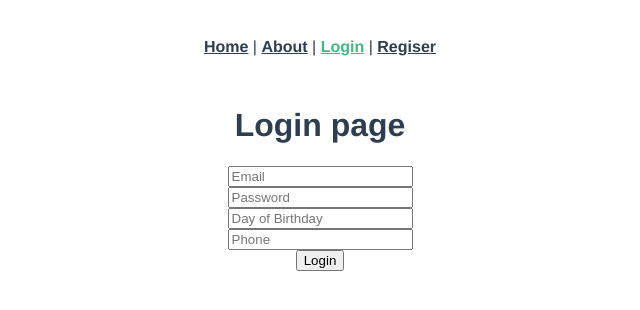
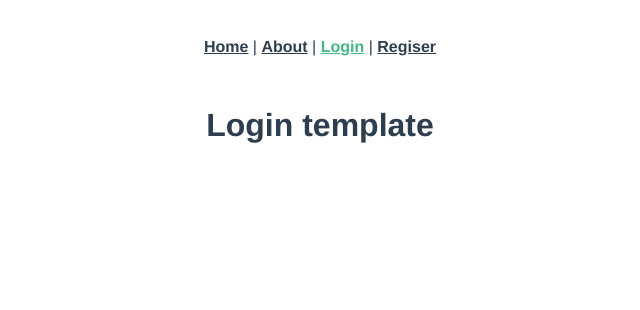
Before and after one commit to bcovies/mevn-stack, a Vue app in the folder frontend/: page /login in a window 1280 px wide. Shown: the top 310 px of the page, without its empty margins (320-960 px from the left). Built offline with nearby package versions, Linux system fonts and the light colour scheme.

Commit message:
Adicionado request funcional

```diff
--- a/frontend/src/components/LoginFormComponent.vue
+++ /dev/null
@@ -1,75 +0,0 @@
-<script>
-import axios from "axios";
-export default {
-  data() {
-    return {
-      email: "",
-      passwd: "",
-      dob: "",
-      phone: "",
-    };
-  },
-  methods: {
-    onInputEmail(e) {
-      this.email = e.target.value;
-    },
-    onInputPasswd(e) {
-      this.passwd = e.target.value;
-    },
-    onInputDob(e) {
-      this.dob = e.target.value;
-    },
-    onInputPhone(e) {
-      this.phone = e.target.value;
-    },
-    async onSubmitLogin() {
-      console.log(
-        `Sending to backend (${process.env.VUE_APP_API_ENDPOINT}) login informations...`
-      );
-      console.log(`${this.email}:${this.passwd}:${this.dob}:${this.phone}`);
-      try {
-        const data = await axios.post(
-          `http://${process.env.VUE_APP_API_ENDPOINT}/auth/register`,
-          {
-            email: this.email,
-            passwd: this.passwd,
-            dob: this.passwd,
-            phone: this.passwd,
-          }
-        );
-        console.log(data);
-      } catch (error) {
-        console.log(error);
-      }
-    },
-  },
-};
-</script>
-
-<template>
-  <h1>Login page</h1>
-  <input
-    :value="email"
-    @input="onInputEmail"
-    type="email"
-    placeholder="Email"
-  />
-  <br />
-  <input
-    :value="passwd"
-    @input="onInputPasswd"
-    type="password"
-    placeholder="Password"
-  />
-  <br />
-  <input
-    :value="dob"
-    @input="onInputDob"
-    type="text"
-    placeholder="Day of Birthday"
-  />
-  <br />
-  <input :value="phone" @input="onInputPhone" type="text" placeholder="Phone" />
-  <br />
-  <button @click="onSubmitLogin">Login</button>
-</template>
--- /dev/null
+++ b/frontend/src/components/RegisterFormComponent.vue
@@ -0,0 +1,88 @@
+<script>
+import axios from "axios";
+export default {
+  data() {
+    return {
+      email: "",
+      passwd: "",
+      dob: "",
+      phone: "",
+    };
+  },
+  methods: {
+    onInputEmail(e) {
+      this.email = e.target.value;
+    },
+    onInputPasswd(e) {
+      this.passwd = e.target.value;
+    },
+    onInputDob(e) {
+      this.dob = e.target.value;
+    },
+    onInputPhone(e) {
+      this.phone = e.target.value;
+    },
+    async onSubmitLogin() {
+      try {
+        console.log(
+          `Sending to backend (${process.env.VUE_APP_API_ENDPOINT}) login informations...`
+        );
+        console.log(`${this.email}:${this.passwd}:${this.dob}:${this.phone}`);
+        axios
+          .post(`//${process.env.VUE_APP_API_ENDPOINT}/auth/register`, {
+            email: this.email,
+            passwd: this.passwd,
+            dob: this.passwd,
+            phone: this.passwd,
+          })
+          .then(function (response) {
+            console.log(response);
+          })
+          .catch(function (error) {
+            console.log(error);
+          });
+        // console.log("Data: " + data);
+      } catch (error) {
+        console.log("Error: " + error);
+      }
+    },
+  },
+};
+</script>
+
+<template>
+  <div>
+    <h1>Register page</h1>
+    <form @submit.prevent="onSubmitLogin">
+      <input
+        :value="email"
+        @input="onInputEmail"
+        type="email"
+        placeholder="Email"
+      />
+      <br />
+      <input
+        :value="passwd"
+        @input="onInputPasswd"
+        type="password"
+        placeholder="Password"
+      />
+      <br />
+      <input
+        :value="dob"
+        @input="onInputDob"
+        type="text"
+        placeholder="Day of Birthday"
+      />
+      <br />
+      <input
+        :value="phone"
+        @input="onInputPhone"
+        type="text"
+        placeholder="Phone"
+      />
+      <br />
+      <button type="submit">Login</button>
+    </form>
+  </div>
+</template>
--- a/frontend/src/views/LoginView.vue
+++ b/frontend/src/views/LoginView.vue
@@ -1,17 +1,5 @@
 <template>
-  <LoginFormComponent />
+  <div>
+    <h1>Login template</h1>
+  </div>
 </template>
-
-<script>
-// @ is an alias to /src
-import LoginFormComponent from "@/components/LoginFormComponent.vue";
-
-export default {
-  //Nome da classe exportada, no caso AboutView.vue
-  name: "LoginView",
-  components: {
-    //Componentes que nela estão sendo utilizadas, neste caso, somente About.
-    LoginFormComponent,
-  },
-};
-</script>
--- a/frontend/src/views/RegisterView.vue
+++ b/frontend/src/views/RegisterView.vue
@@ -1,3 +1,17 @@
 <template>
-  <h1>Register page</h1>
+  <RegisterFormComponent />
 </template>
+
+<script>
+// @ is an alias to /src
+import RegisterFormComponent from "@/components/RegisterFormComponent.vue";
+
+export default {
+  //Nome da classe exportada, no caso AboutView.vue
+  name: "RegisterView",
+  components: {
+    //Componentes que nela estão sendo utilizadas, neste caso, somente About.
+    RegisterFormComponent,
+  },
+};
+</script>
```
Also changed, not shown: 1 other file (tests, documents, lock files or other folders).
